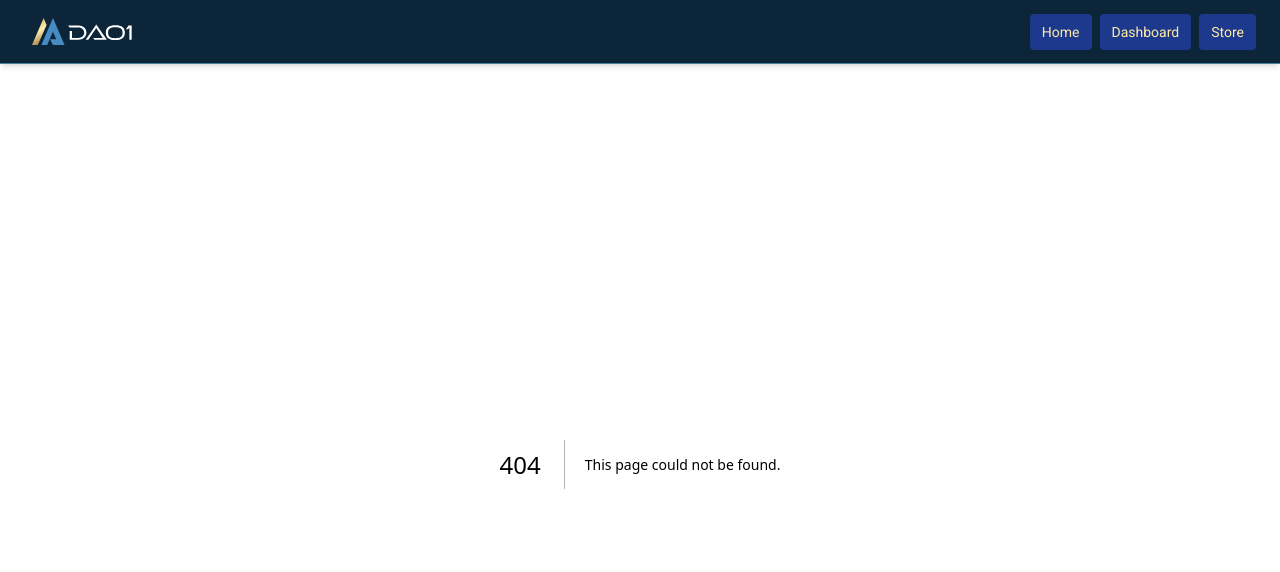
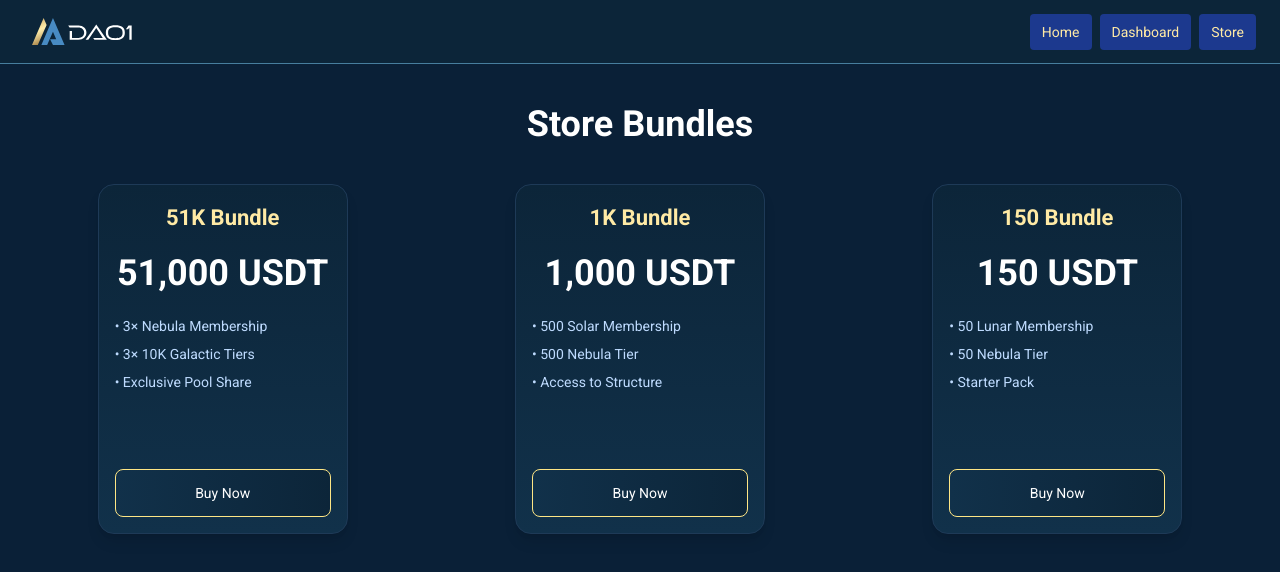
Before and after one commit to cristileca/dao-training-frontend, a Next.js app: page /store in a window 1280 px wide. Before the commit this address had no page. Shown: the top 572 px of the page. Built offline with nearby package versions, Linux system fonts and the light colour scheme.

Commit message:
dashboard is done but i forgot to change the branch , i added store card bundles and some little animations

```diff
--- a/package.json
+++ b/package.json
@@ -9,6 +9,7 @@
     "lint": "eslint"
   },
   "dependencies": {
+    "framer-motion": "^12.23.25",
     "next": "16.0.6",
     "react": "19.2.0",
     "react-dom": "19.2.0"
--- a/src/app/globals.css
+++ b/src/app/globals.css
@@ -84,10 +84,10 @@ body {
         background-clip: content-box, border-box;
         overflow: hidden;
 
-        /* 👇 adăugăm forma de trapez doar borderului */
+
         clip-path: polygon(
-                15% 0%, 85% 0%, /* partea de sus mai îngustă */
-                100% 100%, 0% 100% /* partea de jos full width */
+                15% 0%, 85% 0%,
+                100% 100%, 0% 100%
         );
 
 }
--- /dev/null
+++ b/src/app/store/page.tsx
@@ -0,0 +1,7 @@
+import Store from "@/components/@pages/Store";
+
+const Page = () => {
+    return <Store/>;
+}
+
+export default Page;
--- /dev/null
+++ b/src/components/@core/Card/BundleCards.tsx
@@ -0,0 +1,34 @@
+"use client";
+
+import {motion} from "framer-motion";
+
+interface BundleCardProps {
+    title: string;
+    price: string;
+    benefits: string[];
+}
+
+export default function BundleCard({ title, price, benefits }: BundleCardProps) {
+    return (
+        <div className="w-[250px] h-[350px] bg-gradient-to-b from-[#0c2539] to-[#11314a] rounded-2xl shadow-lg p-4 border border-[#1e3a57] hover:scale-105 hover:overflow-visible transition-transform duration-200 flex flex-col">
+            <h2 className="text-[22px] font-semibold text-[#ffeaa5] text-center mb-3">{title}</h2>
+            <p className="text-[36px] font-bold text-white text-center mb-4">{price}</p>
+            <ul className="space-y-2 flex-1">
+                {benefits.map((item, i) => (
+                    <li key={i} className="text-sm text-blue-200">• {item}</li>
+                ))}
+            </ul>
+            <motion.button
+                whileTap={{ scale: 0.999 }}  // shrink when finger/mouse is pressed
+                whileHover={{ scale: 1.02 }} // hover zoom
+                transition={{ type: "spring", stiffness: 300, damping: 10 }} // springy bounce
+                className="
+                mt-auto w-full border border-amber-200 h-[48px] bg-gradient-to-r cursor-pointer
+                from-[#11314a] to-[#0c2539] text-white text-sm rounded-lg
+                overflow-visible
+              "
+            >
+                Buy Now
+            </motion.button>        </div>
+    );
+}
--- a/src/components/@pages/Register/index.tsx
+++ b/src/components/@pages/Register/index.tsx
@@ -2,7 +2,6 @@
 
 import { useState } from "react";
 import { useAuth } from "@/context/AuthContext";
-import { useRouter } from "next/navigation";
 import Image from "next/image";
 
 export default function RegisterPage() {
--- /dev/null
+++ b/src/components/@pages/Store/index.tsx
@@ -0,0 +1,38 @@
+"use client";
+
+import BundleCard from "@/components/@core/Card/BundleCards";
+const bundles = [
+    {
+        title: "51K Bundle",
+        price: "51,000 USDT",
+        benefits: ["3× Nebula Membership", "3× 10K Galactic Tiers", "Exclusive Pool Share"],
+    },
+    {
+        title: "1K Bundle",
+        price: "1,000 USDT",
+        benefits: ["500 Solar Membership", "500 Nebula Tier", "Access to Structure"],
+    },
+    {
+        title: "150 Bundle",
+        price: "150 USDT",
+        benefits: ["50 Lunar Membership", "50 Nebula Tier", "Starter Pack"],
+    },
+];
+
+export default function StorePage() {
+    return (
+        <div className="min-h-screen w-full bg-[#0a2037] font-roboto px-6 py-10">
+
+            <h1 className="text-4xl font-bold text-center text-white mb-10">
+                Store Bundles
+            </h1>
+
+            <div className="grid grid-cols-1 sm:grid-cols-2 md:grid-cols-3 lg:grid-cols-3 gap-5 justify-items-center">
+                {bundles.map((b, i) => (
+                    <BundleCard key={i} title={b.title} price={b.price} benefits={b.benefits} />
+                ))}
+            </div>
+
+        </div>
+    );
+}
```
Also changed, not shown: 1 other file (tests, documents, lock files or other folders).
